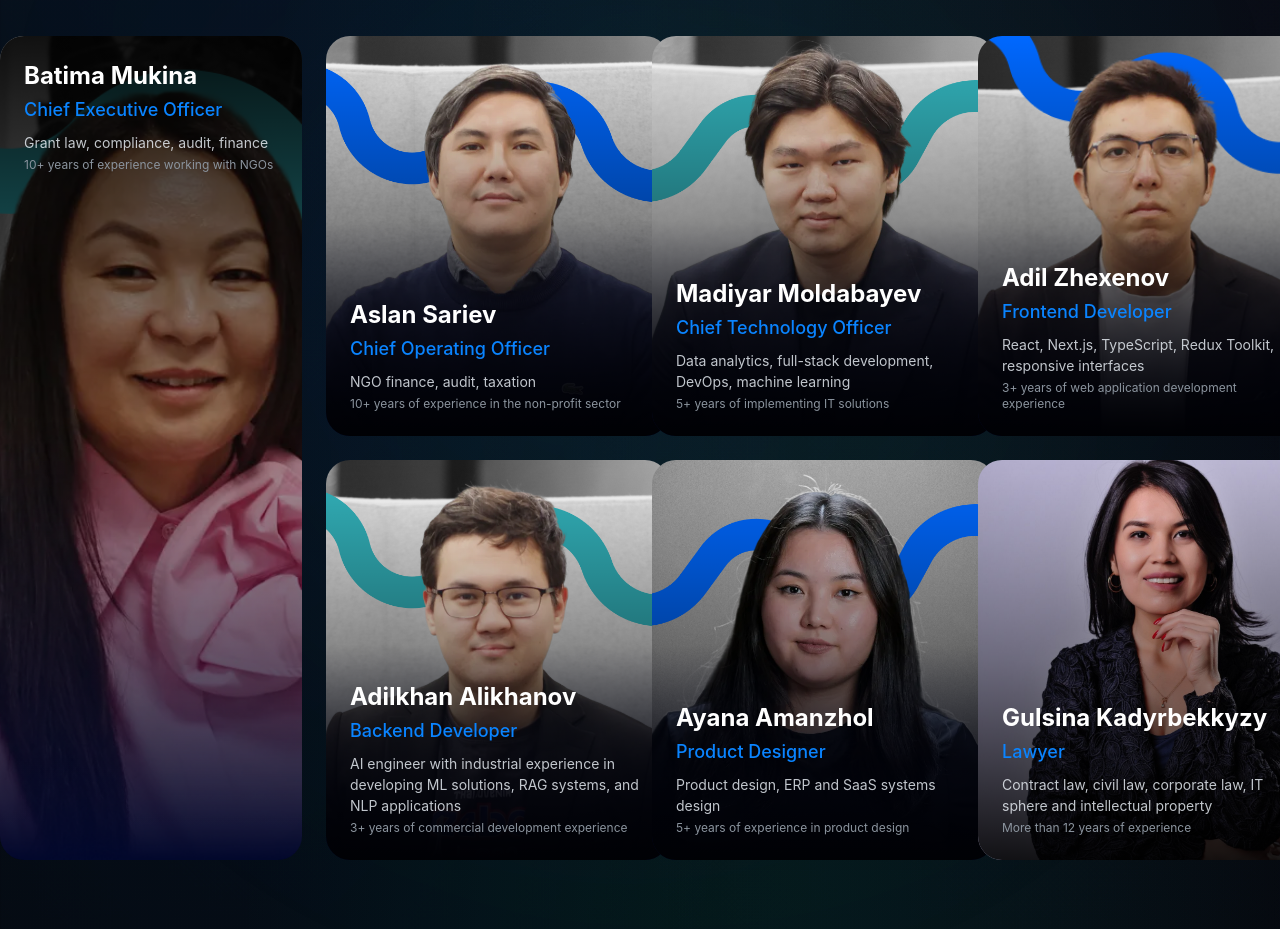
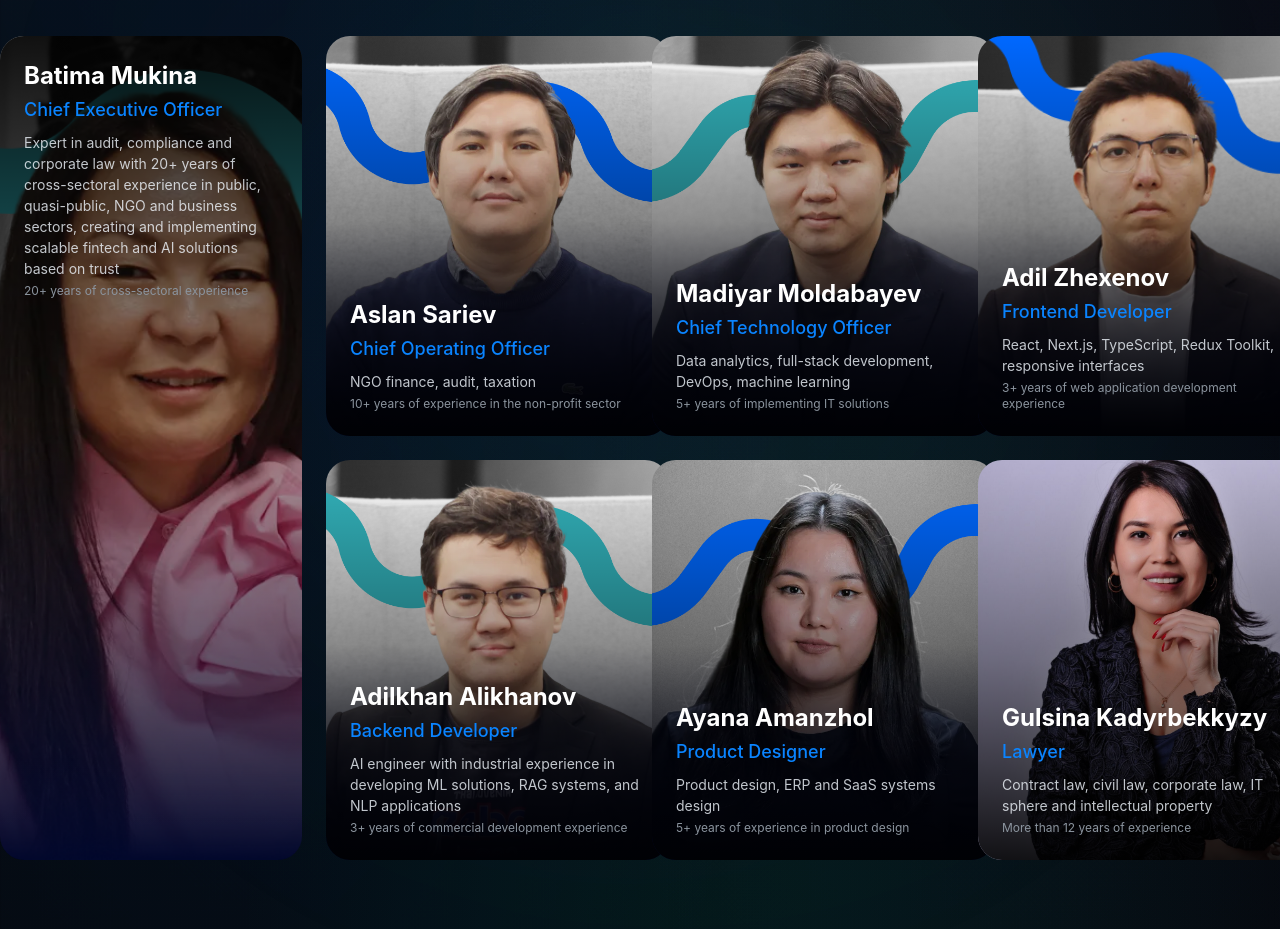
Before and after one commit to MadiyarMoldabayev/SenGroupLanding, a Next.js app: page /en/ in a window 1280 px wide. Shown: the part 4440-5369 px from the top of the page. Built offline with nearby package versions, Linux system fonts and the light colour scheme.

Commit message:
Update Batima Mukina expertise and experience

```diff
--- a/src/components/TeamSection.tsx
+++ b/src/components/TeamSection.tsx
@@ -19,8 +19,8 @@ const teamMembers: TeamMember[] = [
     image: "/team/new-1.png",
     name: { en: "Batima Mukina", kk: "Батима Мукина", ru: "Батима Мукина" },
     role: { en: "Chief Executive Officer", kk: "Бас директор", ru: "Генеральный директор" },
-    expertise: { en: "Grant law, compliance, audit, finance", kk: "Гранттық құқық, комплаенс, аудит, қаржы", ru: "Грантовое право, комплаенс, аудит, финансы" },
-    experience: { en: "10+ years of experience working with NGOs", kk: "ҮЕҰ-мен жұмыс тәжірибесі — 10 жылдан аса", ru: "+10 лет работы с НПО" },
+    expertise: { en: "Expert in audit, compliance and corporate law with 20+ years of cross-sectoral experience in public, quasi-public, NGO and business sectors, creating and implementing scalable fintech and AI solutions based on trust", kk: "Аудит, комплаенс және корпоративтік құқық бойынша маман, мемлекеттік, квазимемлекеттік, ҮЕҰ және бизнес секторларында 20+ жылдық сектораралық тәжірибесі бар, сенімге негізделген масштабталатын финтех және AI шешімдерін құрастырады және енгізеді", ru: "Эксперт по аудиту, комплаенсу и корпоративному праву с 20+ лет межсекторного опыта в государственном, квазигоссекторе, НПО и бизнесе, создаю и внедряю масштабируемые финтех и AI-решения, основанные на доверии" },
+    experience: { en: "20+ years of cross-sectoral experience", kk: "20+ жылдық сектораралық тәжірибе", ru: "20+ лет межсекторного опыта" },
   },
   {
     id: 2,
```
